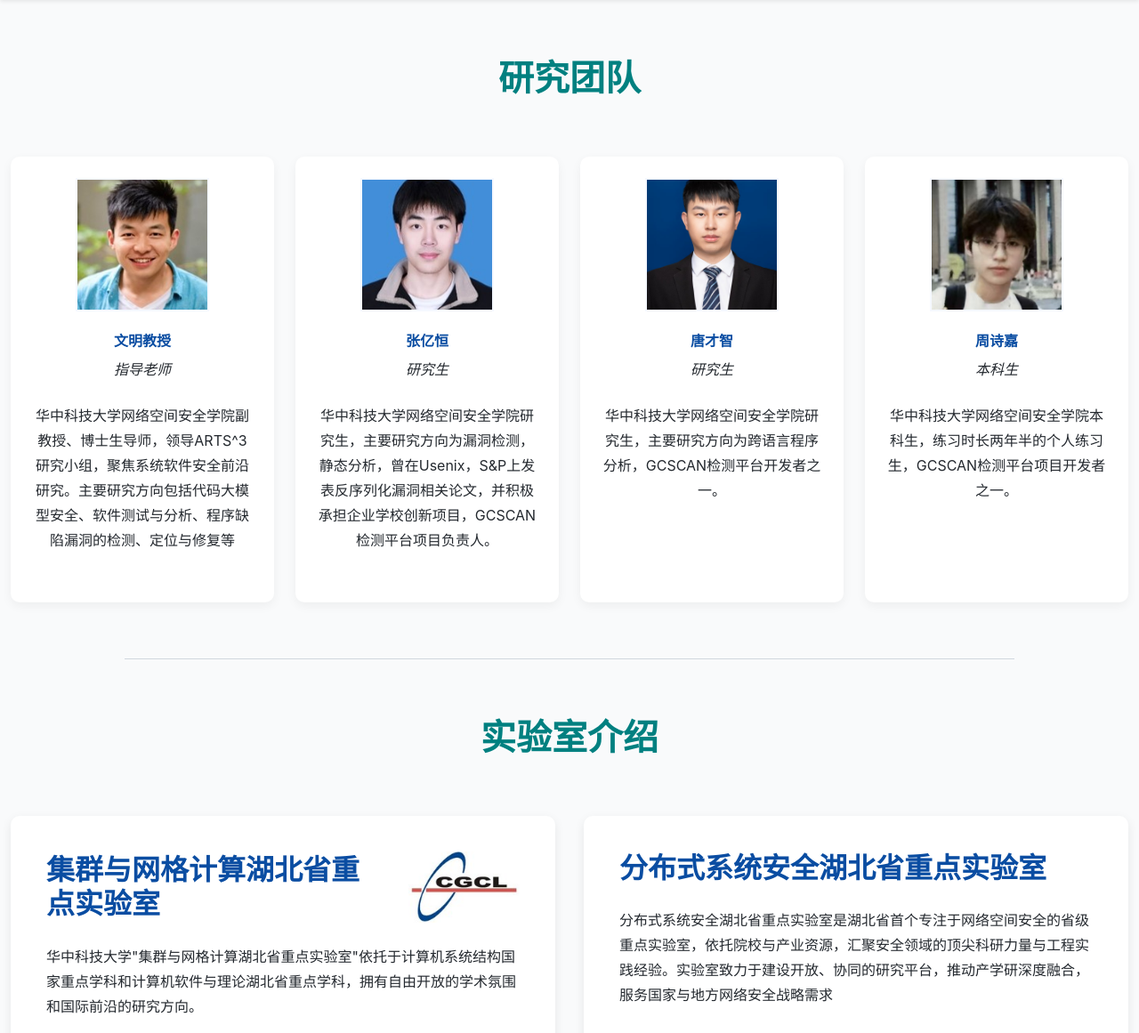
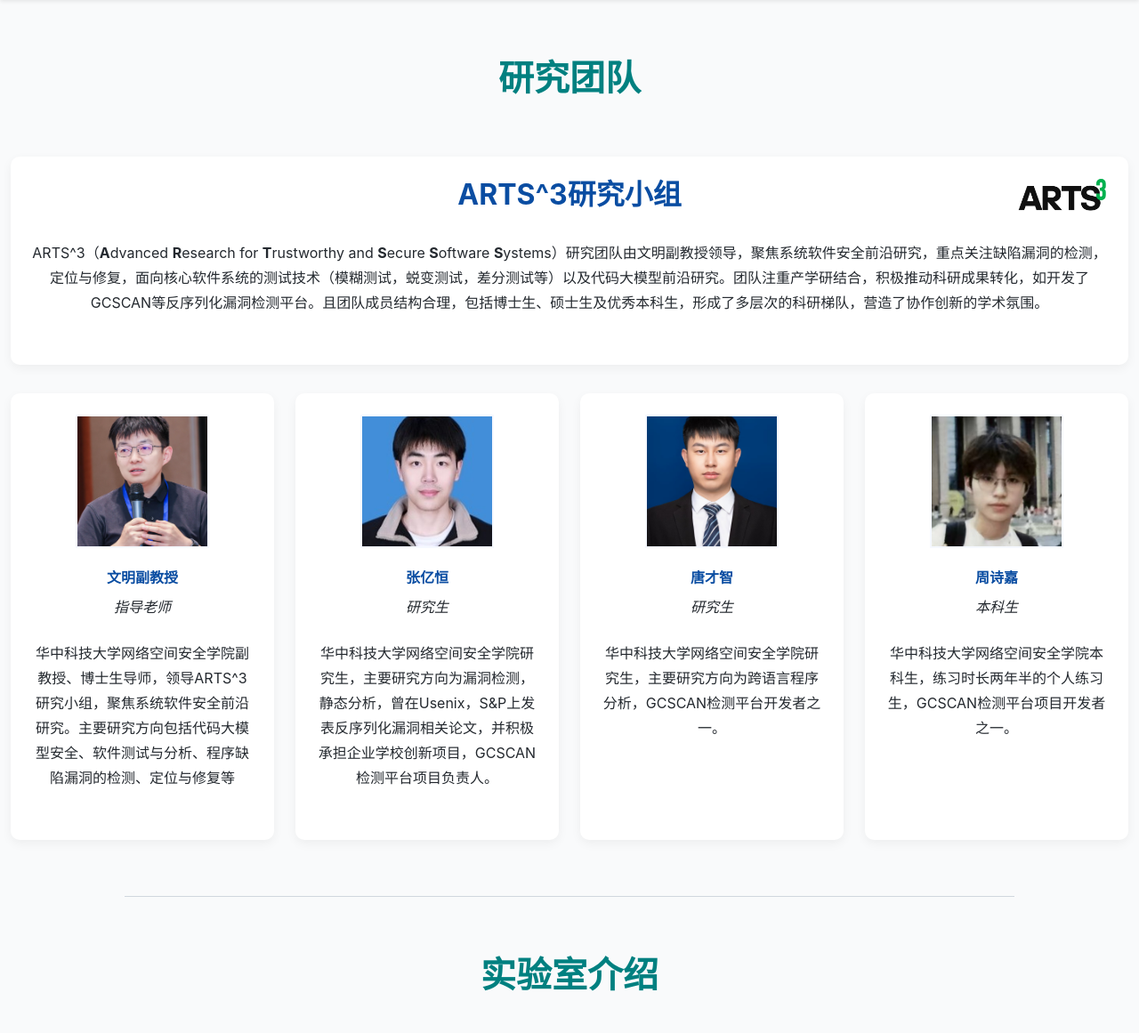
Before and after one commit to CyanM0un/DeserAnalyzer, a Flask app: page /about in a window 1280 px wide. Shown: the part 64-1225 px from the top of the page at 89% size. Run offline with Flask 3, Linux system fonts and the light colour scheme; some libraries are stand-ins or nearby versions.

Commit message:
优化主页及关于页面

```diff
--- a/flask_app/templates/about.html
+++ b/flask_app/templates/about.html
@@ -154,12 +154,38 @@
                 </div>
             </div>
 
+            <!-- 新增研究团队介绍区块（与成员卡片同宽） -->
+            <div class="row g-4 mb-8">
+                <div class="col-lg-12">
+                    <div class="member-card">
+                        <div class="d-flex align-items-center justify-content-between mb-4" style="position: relative;">
+                            <!-- 居中标题 -->
+                            <h3 class="lab-name mb-0 text-center w-100" style="font-weight: bold;">
+                                ARTS^3研究小组
+                            </h3>
+
+                            <!-- 右侧 LOGO -->
+                            <div class="team-logo-container"
+                                style="position: absolute; right: 0; top: 50%; transform: translateY(-50%);">
+                                <img src="{{ url_for('static', filename='images/arts.png') }}"
+                                    alt="研究团队LOGO"
+                                    class="lab-logo"
+                                    style="max-width: 100px; height: auto;">
+                            </div>
+                        </div>
+                        <p class="member-bio">
+                            ARTS^3（<strong>A</strong>dvanced <strong>R</strong>esearch for <strong>T</strong>rustworthy and <strong>S</strong>ecure <strong>S</strong>oftware <strong>S</strong>ystems）研究团队由文明副教授领导，聚焦系统软件安全前沿研究，重点关注缺陷漏洞的检测，定位与修复，面向核心软件系统的测试技术（模糊测试，蜕变测试，差分测试等）以及代码大模型前沿研究。团队注重产学研结合，积极推动科研成果转化，如开发了GCSCAN等反序列化漏洞检测平台。且团队成员结构合理，包括博士生、硕士生及优秀本科生，形成了多层次的科研梯队，营造了协作创新的学术氛围。
+                        </p>
+                    </div>
+                </div>
+            </div>
+
             <div class="row g-4 align-items-stretch">
                 <!-- 团队成员1 -->
                 <div class="col-lg-3 col-md-6">
                     <div class="member-card">
-                        <img src="{{ url_for('static', filename='images/member1.jpg') }}" alt="教授" class="member-photo">
-                        <h4 class="member-name">文明教授</h4>
+                        <img src="{{ url_for('static', filename='images/member1.png') }}" alt="教授" class="member-photo">
+                        <h4 class="member-name">文明副教授</h4>
                         <p class="member-role">指导老师</p>
                         <p class="member-bio">
                             华中科技大学网络空间安全学院副教授、博士生导师，领导ARTS^3研究小组，聚焦系统软件安全前沿研究。主要研究方向包括代码大模型安全、软件测试与分析、程序缺陷漏洞的检测、定位与修复等
--- a/flask_app/templates/index.html
+++ b/flask_app/templates/index.html
@@ -309,7 +309,7 @@
                                 <div class="text-content">
                                     <h3 class="section-title">PHP Gadget Chain检测</h3>
                                     <p class="section-desc">
-                                        在31个应用中，PFortifier实现了92.93%的漏洞链总覆盖率，并发现了56条新链，相比于现有技术表现出明显优势
+                                        在31个应用中，PFortifier实现了<strong>92.93%</strong>的漏洞链总覆盖率，并发现了<strong>56</strong>条新链，相比于现有技术表现出明显优势
                                     </p>
                                     <p class="section-desc">
                                         相关论文<a href="https://ieeexplore.ieee.org/document/11023346/" target="_blank" style="color: #007bff; text-decoration: none;">"PFortifier: Mitigating PHP Object Injection Through Automatic Patch Generation"</a>已发表在</em>2025 IEEE Symposium on Security and Privacy (SP)</em>🎉
@@ -337,7 +337,7 @@
                                 <div class="text-content">
                                     <h3 class="section-title">Java Gadget Chain检测</h3>
                                     <p class="section-desc">
-                                        Flash相比于现有的工具有着更低的漏报率（30.8）和误报率（25.9%），且在公开数据集中共检测到90条未知的漏洞利用链，表现最优
+                                        Flash相比于现有的工具有着更低的漏报率（<strong>30.8%</strong>）和误报率（<strong>25.9%</strong>），且在公开数据集中共检测到<strong>90</strong>条未知的漏洞利用链，表现最优
                                     </p>
                                     <p class="section-desc" style="margin-top: 15px;">
                                         相关论文<a href="https://www.usenix.org/conference/usenixsecurity25/presentation/zhang-yiheng" target="_blank" style="color: #007bff; text-decoration: none;">"Precise and Effective Gadget Chain Mining through Deserialization Guided Call Graph Construction"</a>已发表在<em>Proceedings of the 34th USENIX Security Symposium (USENIX Security 2025)</em>🎉</p>
```
Also changed, not shown: flask_app/assets/images/arts.png (added), flask_app/assets/images/member1.jpg (deleted), flask_app/assets/images/member1.png (added).
